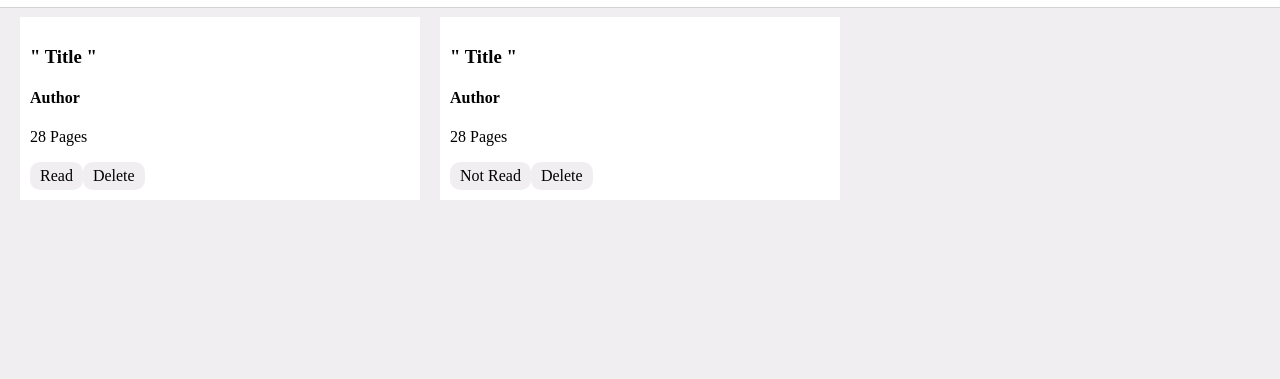
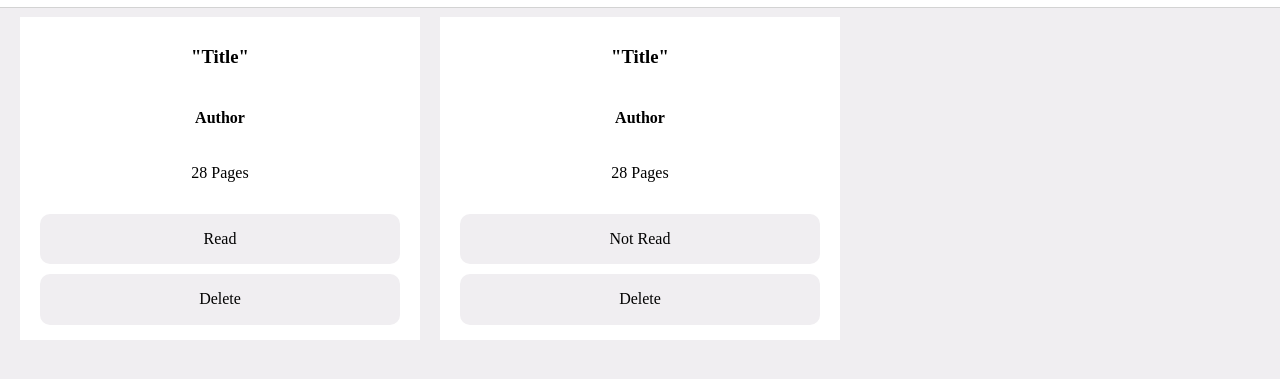
Before and after one commit to lee-tran95/Library, a plain HTML site: page index.html in a window 1280 px wide. Shown: the part 93-472 px from the top of the page. Drawn offline with Linux system fonts and the light colour scheme.

Commit message:
Add style to prevent overflow of grid

```diff
--- a/index.js
+++ b/index.js
@@ -37,17 +37,20 @@ function displayBooks(){
             const removeButton = document.createElement('button')
             const toggleReadBtn = document.createElement('button')
 
-            title.textContent = `" ${book.title} "`
+            title.textContent = `"${book.title}"`
             author.textContent = book.author
             pages.textContent =  book.pages + " Pages"
+
             removeButton.textContent = 'Delete'
             removeButton.onclick = remove
             removeButton.classList.add('remove', 'reset-button')
             removeButton.dataset.index = i
+
             toggleReadBtn.textContent = book.read === 'true' ? "Read" : "Not Read"
             toggleReadBtn.onclick = readToggle
             toggleReadBtn.classList.add('read-toggle', 'reset-button')
             toggleReadBtn.dataset.index = i
+
             article.append(title, author, pages, toggleReadBtn, removeButton)
             article.dataset.index = i;
 
--- a/style.css
+++ b/style.css
@@ -32,15 +32,27 @@ header > h2{
 header ul li{
     list-style-type: none;
 }
+.card-section article{
+    display: grid;
+    grid-template-columns: 1fr;
+    grid-template-rows: repeat(5, 1fr       );
+}
+.card-section article *{
+    text-align: center;
+    word-wrap: break-word;
+    word-break: break-all;
+}
 .remove{
     font-size: 1rem;
     padding: 5px 10px;
+    margin: 5px 10px;
     background-color: #f0eef1;
     border-radius: 10px;
 }
 .read-toggle{
     font-size: 1rem;
     padding: 5px 10px;
+    margin: 5px 10px;
     background-color: #f0eef1;
     border-radius: 10px;
 }
```
